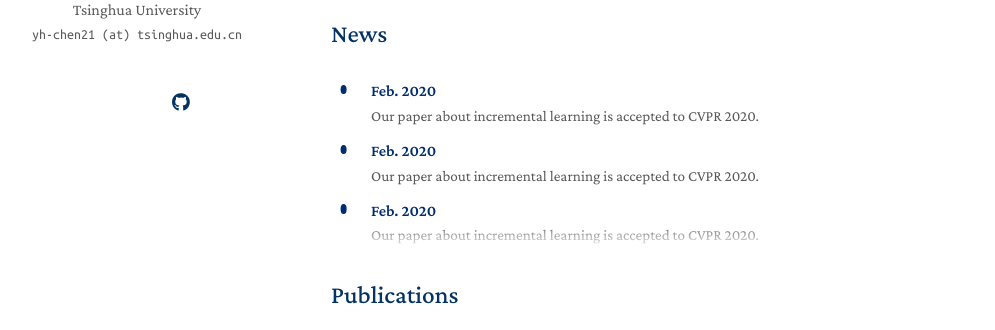
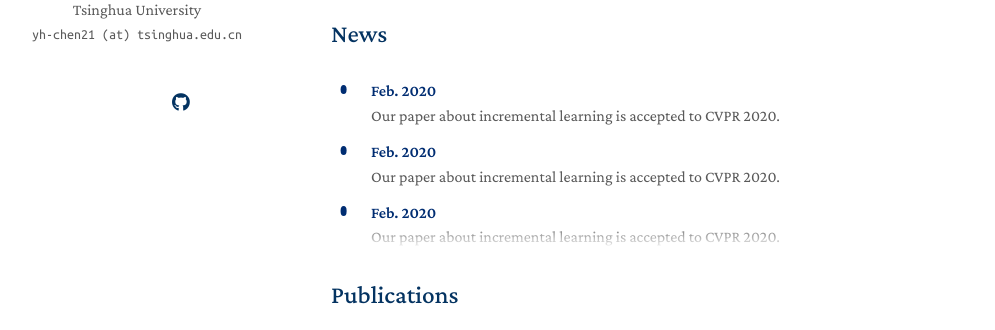
Before and after one commit to PorcupineAndrew/homepage, a Jekyll site: the page built from index.md, in a window 1280 px wide. Shown: the part 301-631 px from the top of the page, without its empty margins (139-1134 px from the left). Built offline with Jekyll 4.4.1, drawn with Linux system fonts in a browser that asks for light colours; a style sheet for code colours, icons or effects is not loaded; our own code applies the rules of GitHub Pages for plain Markdown files.

Commit message:
update about me

```diff
--- a/assets/css/news.css
+++ b/assets/css/news.css
@@ -73,7 +73,7 @@
   position: relative;
   transition: transform 0.3s ease;
   z-index: auto;
-  font-size: 0.95em
+  font-size: 1em
 }
 
 .news-item:hover .news-content {
```
